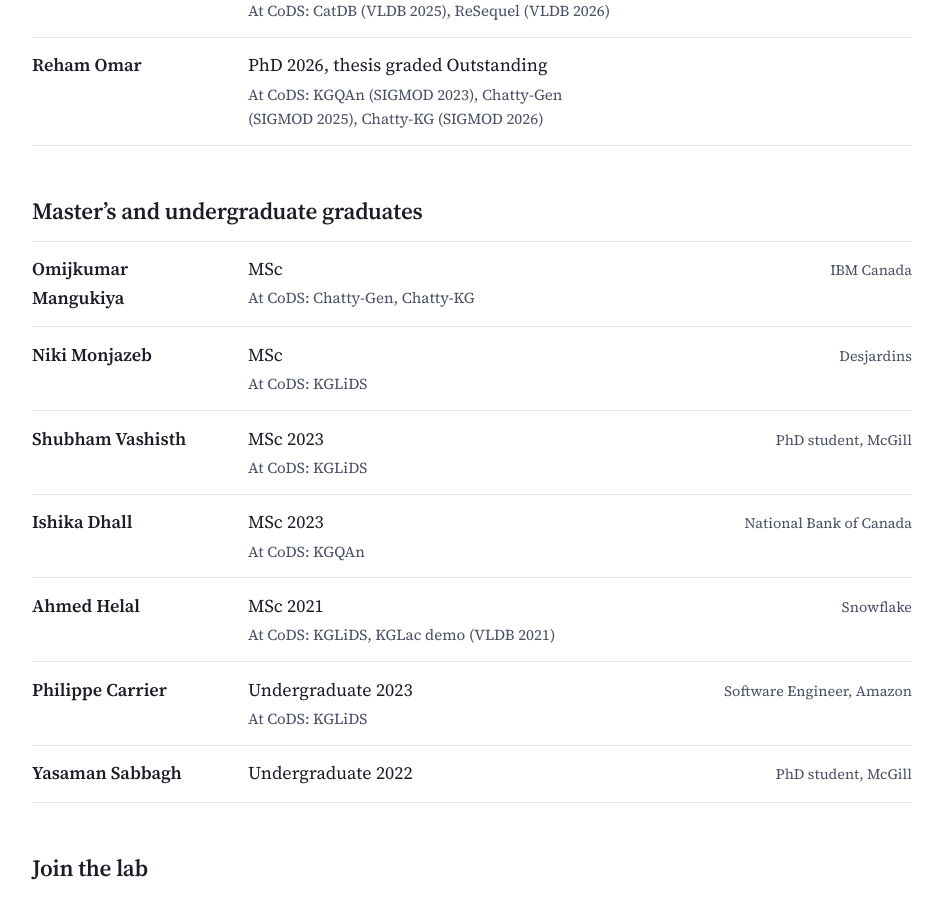
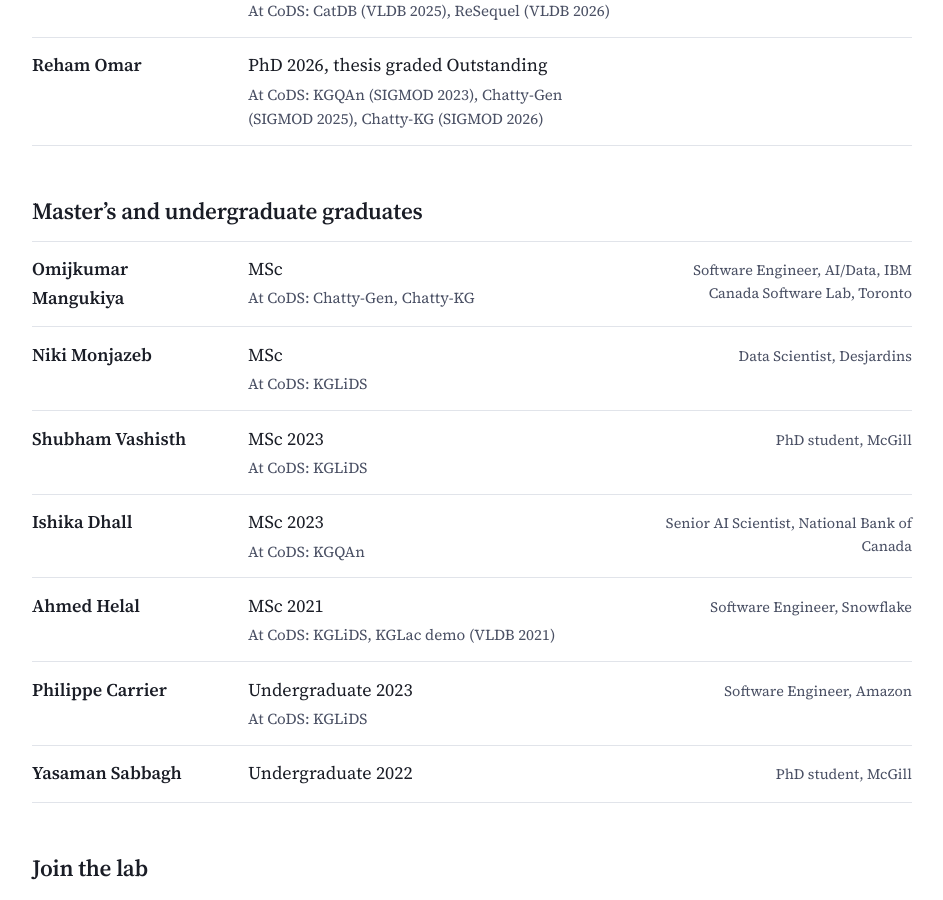
Before and after one commit to mansoure/mansoure.github.io, a Jekyll site: the page built from team/index.md, in a window 1280 px wide and 900 px high, scrolled down 1667 px. Shown: the whole window, without its empty margins (168-1111 px from the left). Built offline with Jekyll 4.4.1, drawn with Linux system fonts in a browser that asks for light colours.

Commit message:
Team page: add job titles for four Master's alumni
Co-Authored-By: Claude Opus 5.5 <noreply@anthropic.com>
Claude-Session: https://claude.ai/code/session_01RYy8jtiw3e4scmvjkk2e4y

```diff
--- a/_data/team.yml
+++ b/_data/team.yml
@@ -45,10 +45,10 @@ phd_alumni:
     work: "KGQAn (SIGMOD 2023), Chatty-Gen (SIGMOD 2025), Chatty-KG (SIGMOD 2026)"
 
 msc_alumni:
-  - { name: Omijkumar Mangukiya, degree: MSc, year: "", where: "IBM Canada", work: "Chatty-Gen, Chatty-KG" }          # TODO: graduation year
-  - { name: Niki Monjazeb, degree: MSc, year: "", where: "Desjardins", work: "KGLiDS" }                                # TODO: graduation year
+  - { name: Omijkumar Mangukiya, degree: MSc, year: "", where: "Software Engineer, AI/Data, IBM Canada Software Lab, Toronto", work: "Chatty-Gen, Chatty-KG" }          # TODO: graduation year
+  - { name: Niki Monjazeb, degree: MSc, year: "", where: "Data Scientist, Desjardins", work: "KGLiDS" }                                # TODO: graduation year
   - { name: Shubham Vashisth, degree: MSc, year: "2023", where: "PhD student, McGill", work: "KGLiDS" }
-  - { name: Ishika Dhall, degree: MSc, year: "2023", where: "National Bank of Canada", work: "KGQAn" }
-  - { name: Ahmed Helal, degree: MSc, year: "2021", where: "Snowflake", work: "KGLiDS, KGLac demo (VLDB 2021)" }
+  - { name: Ishika Dhall, degree: MSc, year: "2023", where: "Senior AI Scientist, National Bank of Canada", work: "KGQAn" }
+  - { name: Ahmed Helal, degree: MSc, year: "2021", where: "Software Engineer, Snowflake", work: "KGLiDS, KGLac demo (VLDB 2021)" }
   - { name: Philippe Carrier, degree: Undergraduate, year: "2023", where: "Software Engineer, Amazon", work: "KGLiDS" }
   - { name: Yasaman Sabbagh, degree: Undergraduate, year: "2022", where: "PhD student, McGill", work: "" }
```
